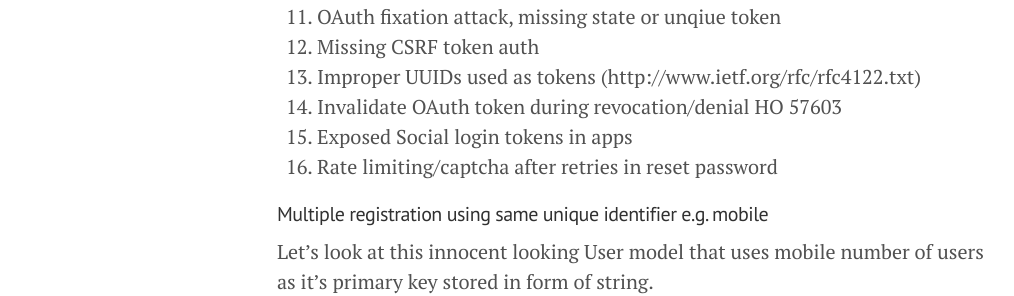
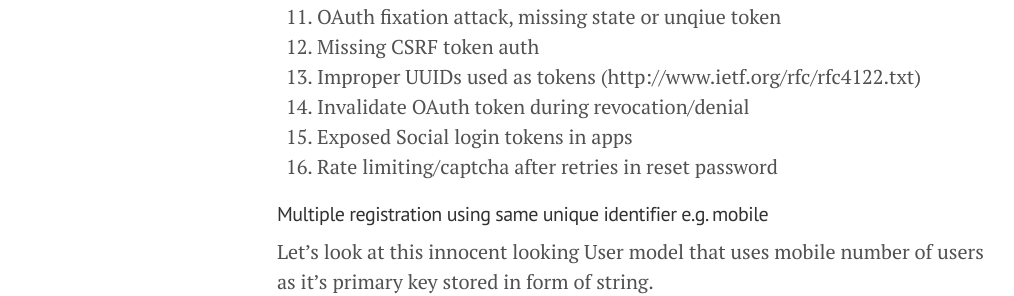
Before and after one commit to FallibleInc/blog, a Jekyll site: the page built from _posts/2016-01-30-indian-startups-security-report-scoring-paramters.md, in a window 1280 px wide and 900 px high, scrolled down 665 px. Shown: the part 167-463 px from the top of the window, without its empty margins (3-1017 px from the left). Built offline with Jekyll 4.4.1, drawn with Linux system fonts in a browser that asks for light colours; comment, search, counter and statistics services are not loaded.

Commit message:
Updated 2016-01-30-indian-startups-security-report-scoring-paramters.md

```diff
--- a/_posts/2016-01-30-indian-startups-security-report-scoring-paramters.md
+++ b/_posts/2016-01-30-indian-startups-security-report-scoring-paramters.md
@@ -3,6 +3,7 @@ layout: post
 title: Parameters used in scoring for public security dashboard
 published: true
 ---
+
 
 
 
@@ -26,7 +27,7 @@ The following types of bugs were used while ranking startups and their systems f
 11. OAuth fixation attack, missing state or unqiue token
 12. Missing CSRF token auth
 13. Improper UUIDs used as tokens (http://www.ietf.org/rfc/rfc4122.txt)
-14. Invalidate OAuth token during revocation/denial HO 57603
+14. Invalidate OAuth token during revocation/denial
 15. Exposed Social login tokens in apps
 16. Rate limiting/captcha after retries in reset password
 
```
